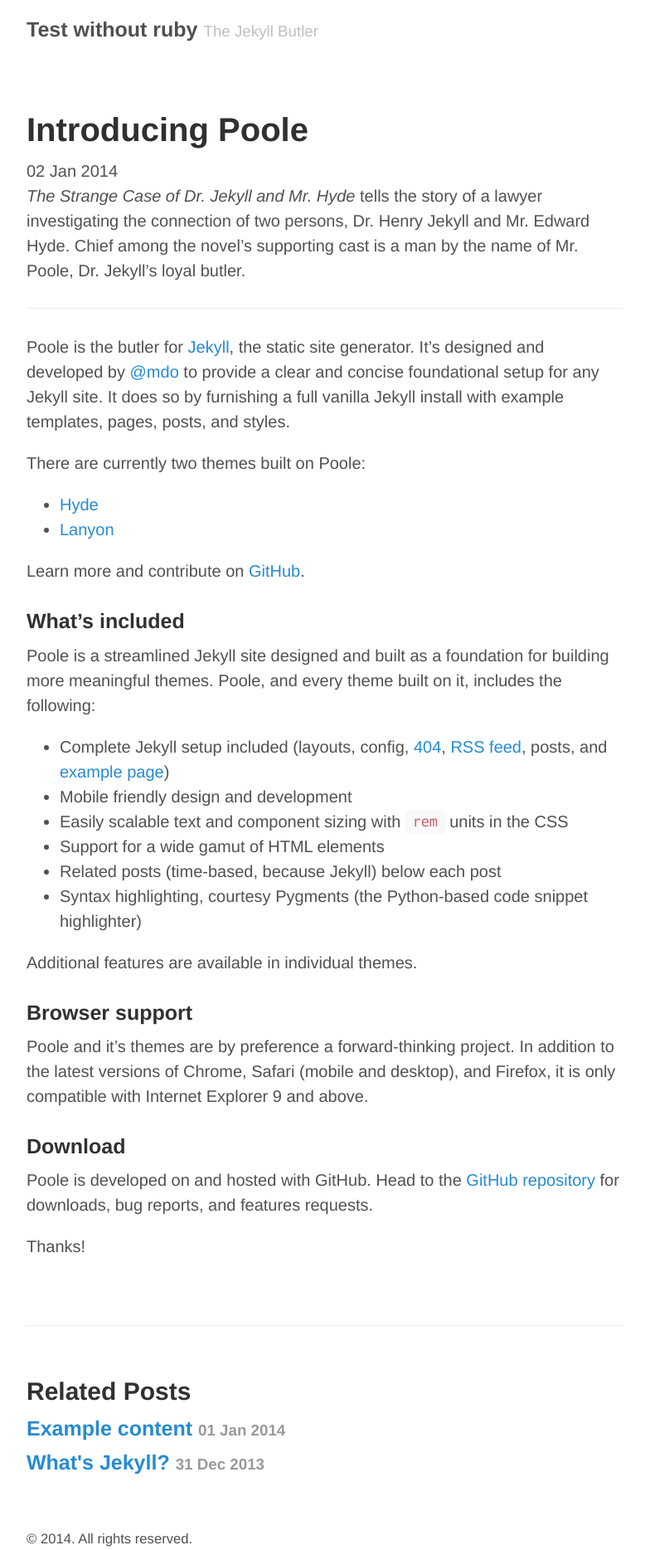
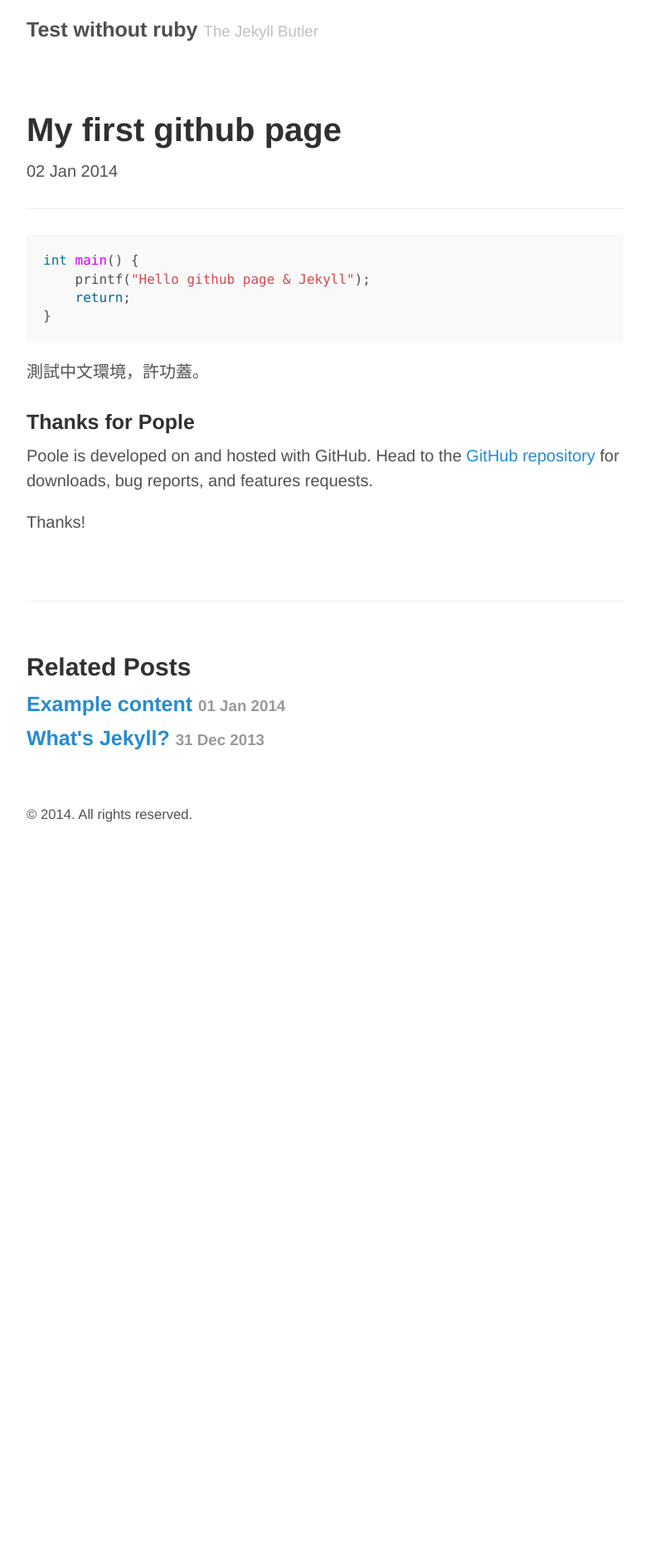
Before and after one commit to lightDer/lightder.github.io, a Jekyll site: the page built from _posts/2014-01-02-introducing-poole.md, in a window 1280 px wide. Shown: the whole page at 83% size, without its empty margins (248-1026 px from the left). Built offline with Jekyll 4.4.1, drawn with Linux system fonts in a browser that asks for light colours; after the commit the page ends 995 px from its top, so only the background shows below that.

Commit message:
- test for modify md file

````diff
--- a/_posts/2014-01-02-introducing-poole.md
+++ b/_posts/2014-01-02-introducing-poole.md
@@ -1,39 +1,20 @@
 ---
 layout: post
-title: Introducing Poole
+title: My first github page
 ---
 
-*The Strange Case of Dr. Jekyll and Mr. Hyde* tells the story of a lawyer investigating the connection of two persons, Dr. Henry Jekyll and Mr. Edward Hyde. Chief among the novel's supporting cast is a man by the name of Mr. Poole, Dr. Jekyll's loyal butler.
 
 -----
+```c
+int main() {
+    printf("Hello github page & Jekyll");
+    return;
+}
+```
 
-Poole is the butler for [Jekyll](http://jekyllrb.com), the static site generator. It's designed and developed by [@mdo](https://twitter.com/mdo) to provide a clear and concise foundational setup for any Jekyll site. It does so by furnishing a full vanilla Jekyll install with example templates, pages, posts, and styles.
+測試中文環境，許功蓋。
 
-There are currently two themes built on Poole:
-
-* [Hyde](http://hyde.getpoole.com)
-* [Lanyon](http://lanyon.getpoole.com)
-
-Learn more and contribute on [GitHub](https://github.com/poole).
-
-### What's included
-
-Poole is a streamlined Jekyll site designed and built as a foundation for building more meaningful themes. Poole, and every theme built on it, includes the following:
-
-* Complete Jekyll setup included (layouts, config, [404](/404.html), [RSS feed](/atom.xml), posts, and [example page](/about))
-* Mobile friendly design and development
-* Easily scalable text and component sizing with `rem` units in the CSS
-* Support for a wide gamut of HTML elements
-* Related posts (time-based, because Jekyll) below each post
-* Syntax highlighting, courtesy Pygments (the Python-based code snippet highlighter)
-
-Additional features are available in individual themes.
-
-### Browser support
-
-Poole and it's themes are by preference a forward-thinking project. In addition to the latest versions of Chrome, Safari (mobile and desktop), and Firefox, it is only compatible with Internet Explorer 9 and above.
-
-### Download
+### Thanks for Pople
 
 Poole is developed on and hosted with GitHub. Head to the <a href="https://github.com/poole/poole">GitHub repository</a> for downloads, bug reports, and features requests.
 
````
